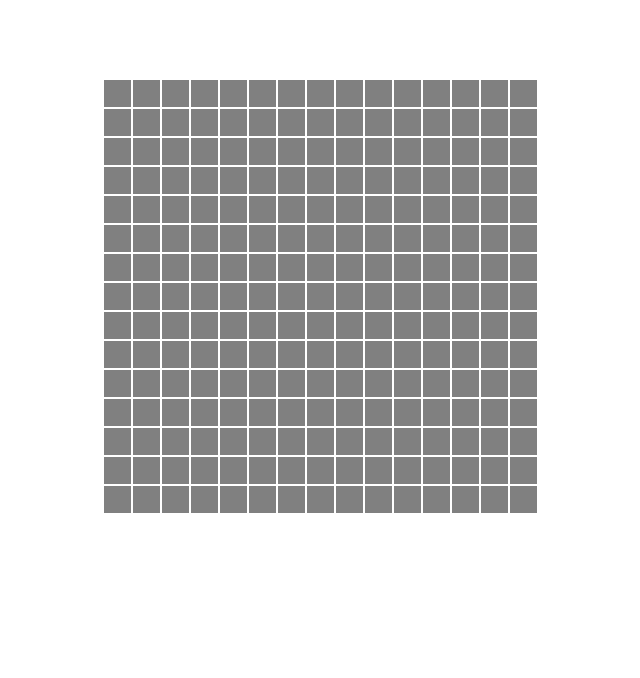
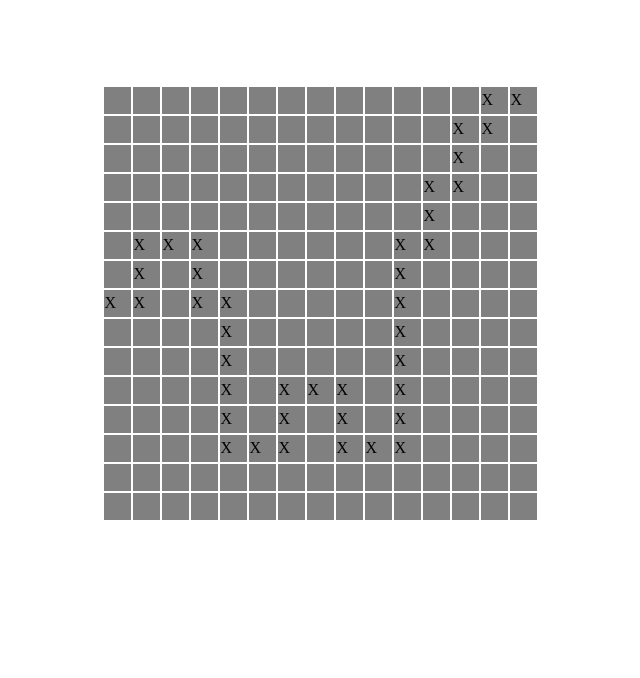
Before and after one commit to jp-reynolds/Oca-running-out-of-time, a plain HTML site: page project1.html in a window 1280 px wide. Shown: the part 122-800 px from the top of the page, without its empty margins (320-960 px from the left). Drawn offline with Linux system fonts and the light colour scheme.

Commit message:
Commit 2: Made game path

```diff
--- a/project1.css
+++ b/project1.css
@@ -1,5 +1,10 @@
+h1, h2 {
+	text-align: center;
+
+}
+
 table {
-	margin-top: 200px;
+	margin-top: 100px;
 	margin-left: auto;
 	margin-right: auto;
 }
--- a/project1.html
+++ b/project1.html
@@ -8,6 +8,8 @@
 </head>
 <body>
 	<header>
+		<h1>JP's Maze Game</h1>
+		<h2>Instructions</h2>
 
 	</header>
 
@@ -26,8 +28,8 @@
 			<td></td>
 			<td></td>
 			<td></td>
-			<td></td>
-			<td></td>
+			<td>X</td>
+			<td>X</td>
 		</tr>
         <tr id="row2">
     		<td></td>
@@ -42,8 +44,8 @@
 			<td></td>
 			<td></td>
 			<td></td>
-			<td></td>
-			<td></td>
+			<td>X</td>
+			<td>X</td>
 			<td></td>
         </tr>
         <tr id="row3">
@@ -59,7 +61,7 @@
 			<td></td>
 			<td></td>
 			<td></td>
-			<td></td>
+			<td>X</td>
 			<td></td>
 			<td></td>
         </tr>
@@ -75,8 +77,8 @@
 			<td></td>
 			<td></td>
 			<td></td>
-			<td></td>
-			<td></td>
+			<td>X</td>
+			<td>X</td>
 			<td></td>
 			<td></td>
         </tr>
@@ -92,57 +94,57 @@
 			<td></td>
 			<td></td>
 			<td></td>
-			<td></td>
+			<td>X</td>
 			<td></td>
 			<td></td>
 			<td></td>
         </tr>
         <tr id="row6">
         	<td></td>
+			<td>X</td>
+			<td>X</td>
+			<td>X</td>
 			<td></td>
 			<td></td>
 			<td></td>
 			<td></td>
 			<td></td>
 			<td></td>
+			<td>X</td>
+			<td>X</td>
+			<td></td>
+			<td></td>
+			<td></td>
+        </tr>
+        <tr id="row7">
+        	<td></td>
+			<td>X</td>
+			<td></td>
+			<td>X</td>
 			<td></td>
 			<td></td>
 			<td></td>
 			<td></td>
 			<td></td>
 			<td></td>
-			<td></td>
-			<td></td>
-        </tr>
-        <tr id="row7">
-        	<td></td>
-			<td></td>
-			<td></td>
-			<td></td>
-			<td></td>
-			<td></td>
-			<td></td>
-			<td></td>
-			<td></td>
-			<td></td>
-			<td></td>
+			<td>X</td>
 			<td></td>
 			<td></td>
 			<td></td>
 			<td></td>
         </tr>
         <tr id="row8">
-        	<td></td>
+        	<td>X</td>
+			<td>X</td>
+			<td></td>
+			<td>X</td>
+			<td>X</td>
 			<td></td>
 			<td></td>
 			<td></td>
 			<td></td>
 			<td></td>
-			<td></td>
-			<td></td>
-			<td></td>
-			<td></td>
-			<td></td>
+			<td>X</td>
 			<td></td>
 			<td></td>
 			<td></td>
@@ -153,13 +155,13 @@
 			<td></td>
 			<td></td>
 			<td></td>
+			<td>X</td>
 			<td></td>
 			<td></td>
 			<td></td>
 			<td></td>
 			<td></td>
-			<td></td>
-			<td></td>
+			<td>X</td>
 			<td></td>
 			<td></td>
 			<td></td>
@@ -170,13 +172,13 @@
 			<td></td>
 			<td></td>
 			<td></td>
+			<td>X</td>
 			<td></td>
 			<td></td>
 			<td></td>
 			<td></td>
 			<td></td>
-			<td></td>
-			<td></td>
+			<td>X</td>
 			<td></td>
 			<td></td>
 			<td></td>
@@ -187,13 +189,13 @@
 			<td></td>
 			<td></td>
 			<td></td>
+			<td>X</td>
 			<td></td>
+			<td>X</td>
+			<td>X</td>
+			<td>X</td>
 			<td></td>
-			<td></td>
-			<td></td>
-			<td></td>
-			<td></td>
-			<td></td>
+			<td>X</td>
 			<td></td>
 			<td></td>
 			<td></td>
@@ -204,13 +206,13 @@
 			<td></td>
 			<td></td>
 			<td></td>
+			<td>X</td>
 			<td></td>
+			<td>X</td>
 			<td></td>
+			<td>X</td>
 			<td></td>
-			<td></td>
-			<td></td>
-			<td></td>
-			<td></td>
+			<td>X</td>
 			<td></td>
 			<td></td>
 			<td></td>
@@ -221,13 +223,13 @@
 			<td></td>
 			<td></td>
 			<td></td>
+			<td>X</td>
+			<td>X</td>
+			<td>X</td>
 			<td></td>
-			<td></td>
-			<td></td>
-			<td></td>
-			<td></td>
-			<td></td>
-			<td></td>
+			<td>X</td>
+			<td>X</td>
+			<td>X</td>
 			<td></td>
 			<td></td>
 			<td></td>
```
